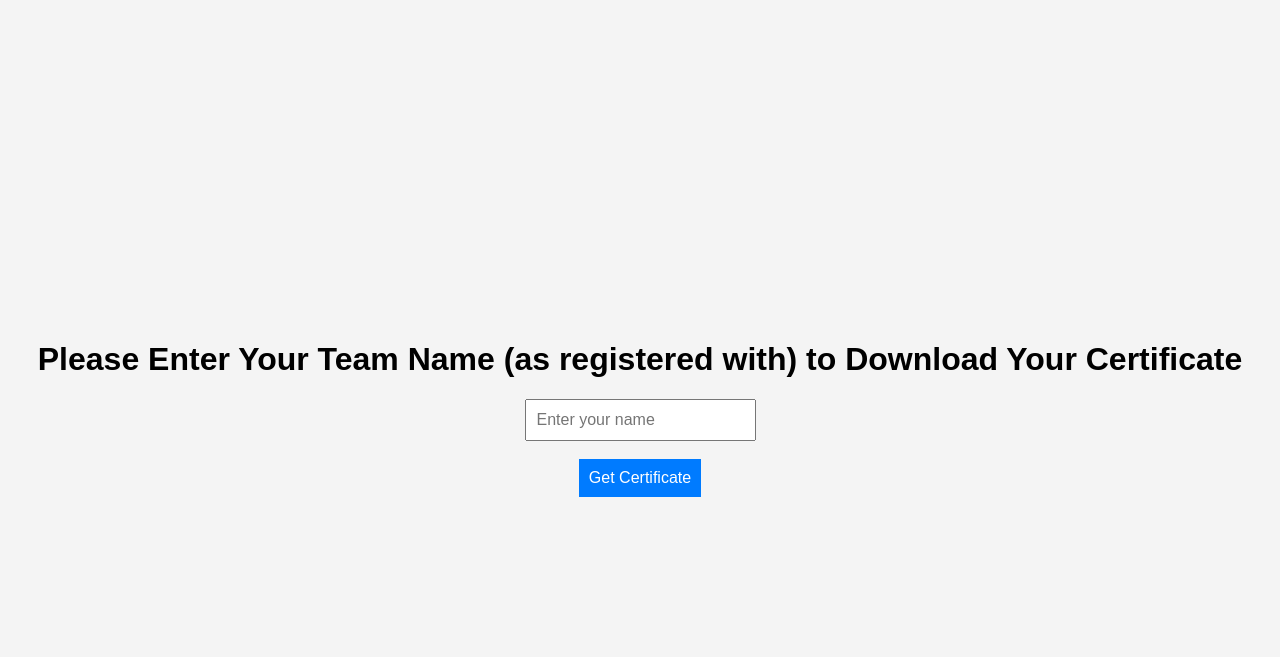
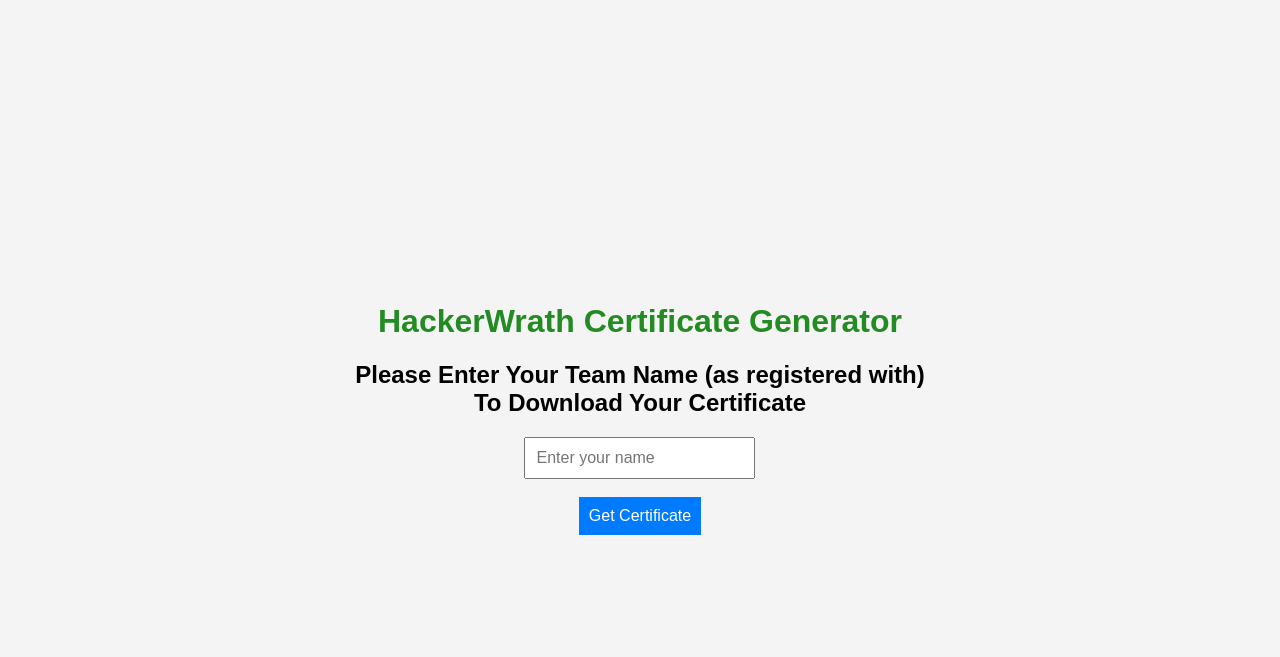
Before and after one commit to ashboi005/certificate-maker-railway, a Flask app: page / in a window 1280 px wide. Shown: the top 657 px of the page. Run offline with Flask 3, Linux system fonts and the light colour scheme.

Commit message:
some quality of life changes + strip names

```diff
--- a/app.py
+++ b/app.py
@@ -29,7 +29,7 @@
 
 @app.route('/generate', methods=['POST'])
 def generate():
-    name = request.form.get('name').lower()
+    name = request.form.get('name').strip().lower()
 
     if name in team_names:
         pdf = FPDF('L', 'mm', 'A4')  # Landscape orientation, A4 size
--- a/templates/index.html
+++ b/templates/index.html
@@ -29,11 +29,15 @@
             border: none;
             cursor: pointer;
         }
+        h1{
+            color: forestgreen;
+        }
     </style>
 </head>
 <body>
     <div class="container">
-        <h1>Please Enter Your Team Name (as registered with) to Download Your Certificate</h1>
+        <h1>HackerWrath Certificate Generator</h1>
+        <h2>Please Enter Your Team Name (as registered with) <br> To Download Your Certificate</h2>
         <form action="/generate" method="POST">
             <input type="text" name="name" placeholder="Enter your name" required>
             <br><br>
```
